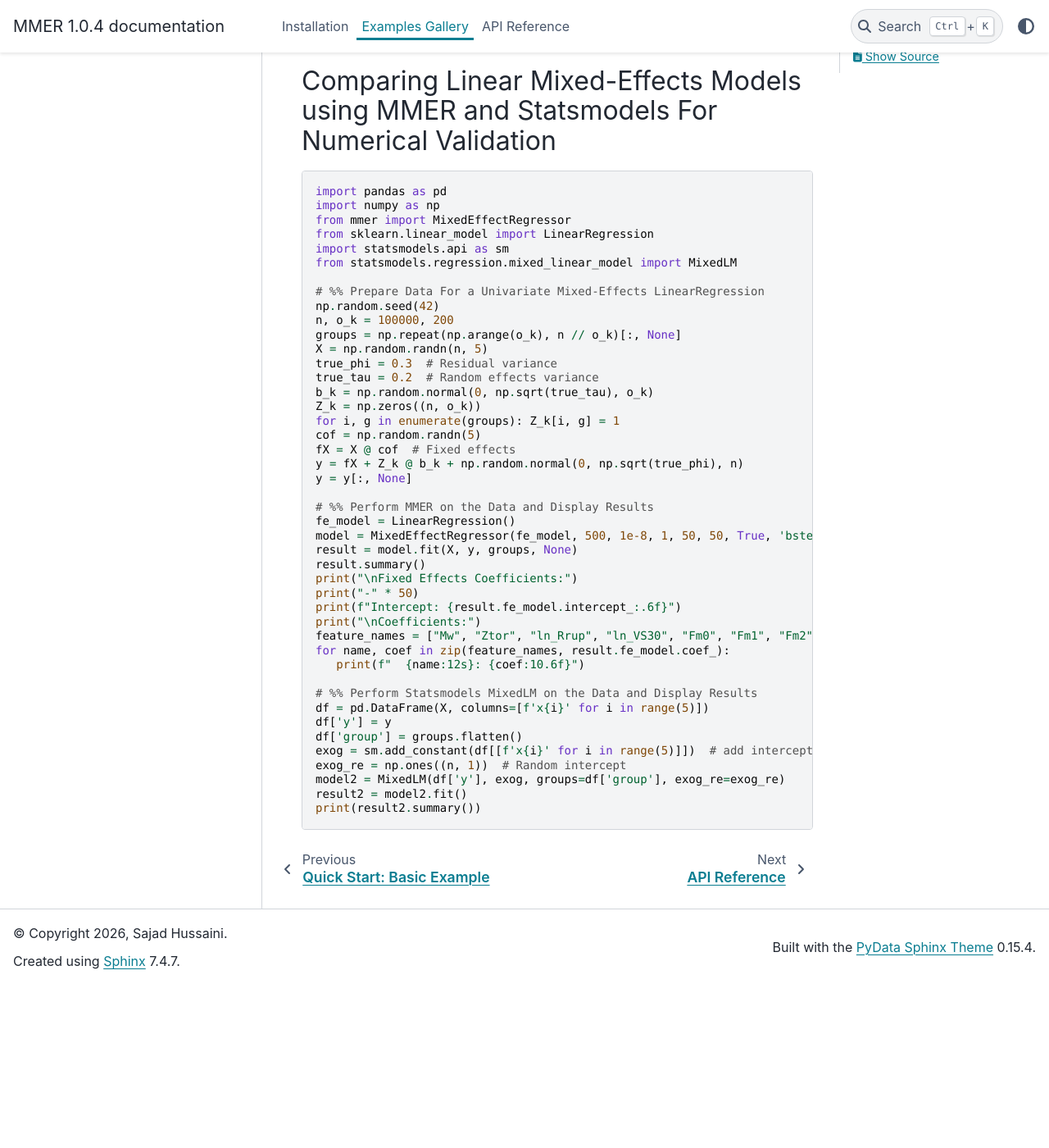
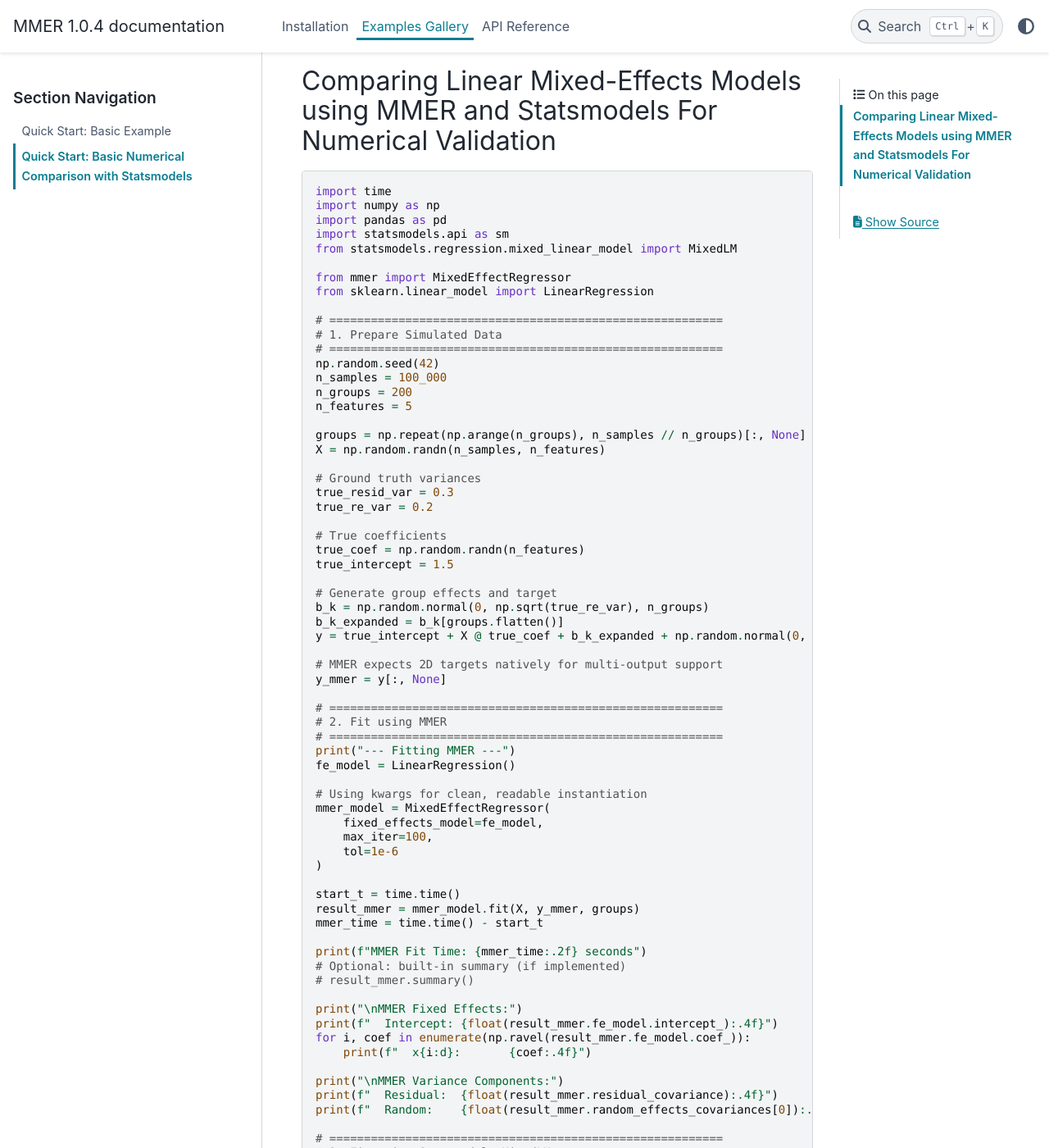
Before and after one commit to Sajad-Hussaini/mmer, a Sphinx documentation site: the page built from docs/source/examples/statsmodel_comparison.rst, in a window 1280 px wide and 1400 px high, scrolled down 202 px. Shown: the whole window at 82% size. Built offline with Sphinx 7.4.7 and the PyData theme 0.15.4, drawn with Linux system fonts in a browser that asks for light colours; before the commit the page ends 1403 px from its top, so only the background shows below that; some of the changed text lies outside the part shown.

Commit message:
improved documentation

```diff
--- a/docs/source/examples/statsmodel_comparison.rst
+++ b/docs/source/examples/statsmodel_comparison.rst
@@ -8,47 +8,89 @@
 
 .. code-block:: python
 
+   import time
+   import numpy as np
    import pandas as pd
-   import numpy as np
-   from mmer import MixedEffectRegressor
-   from sklearn.linear_model import LinearRegression
    import statsmodels.api as sm
    from statsmodels.regression.mixed_linear_model import MixedLM
 
-   # %% Prepare Data For a Univariate Mixed-Effects LinearRegression
+   from mmer import MixedEffectRegressor
+   from sklearn.linear_model import LinearRegression
+
+   # =========================================================
+   # 1. Prepare Simulated Data
+   # =========================================================
    np.random.seed(42)
-   n, o_k = 100000, 200
-   groups = np.repeat(np.arange(o_k), n // o_k)[:, None]
-   X = np.random.randn(n, 5)
-   true_phi = 0.3  # Residual variance
-   true_tau = 0.2  # Random effects variance
-   b_k = np.random.normal(0, np.sqrt(true_tau), o_k)
-   Z_k = np.zeros((n, o_k))
-   for i, g in enumerate(groups): Z_k[i, g] = 1
-   cof = np.random.randn(5)
-   fX = X @ cof  # Fixed effects
-   y = fX + Z_k @ b_k + np.random.normal(0, np.sqrt(true_phi), n)
-   y = y[:, None]
+   n_samples = 100_000
+   n_groups = 200
+   n_features = 5
 
-   # %% Perform MMER on the Data and Display Results
+   groups = np.repeat(np.arange(n_groups), n_samples // n_groups)[:, None]
+   X = np.random.randn(n_samples, n_features)
+
+   # Ground truth variances
+   true_resid_var = 0.3
+   true_re_var = 0.2
+
+   # True coefficients
+   true_coef = np.random.randn(n_features)
+   true_intercept = 1.5
+
+   # Generate group effects and target
+   b_k = np.random.normal(0, np.sqrt(true_re_var), n_groups)
+   b_k_expanded = b_k[groups.flatten()]
+   y = true_intercept + X @ true_coef + b_k_expanded + np.random.normal(0, np.sqrt(true_resid_var), n_samples)
+
+   # MMER expects 2D targets natively for multi-output support
+   y_mmer = y[:, None]
+
+   # =========================================================
+   # 2. Fit using MMER
+   # =========================================================
+   print("--- Fitting MMER ---")
    fe_model = LinearRegression()
-   model = MixedEffectRegressor(fe_model, 500, 1e-8, 1, 50, 50, True, 'bste', 1, 'loky')
-   result = model.fit(X, y, groups, None)
-   result.summary()
-   print("\nFixed Effects Coefficients:")
-   print("-" * 50)
-   print(f"Intercept: {result.fe_model.intercept_:.6f}")
-   print("\nCoefficients:")
-   feature_names = ["Mw", "Ztor", "ln_Rrup", "ln_VS30", "Fm0", "Fm1", "Fm2", "Fm3"]
-   for name, coef in zip(feature_names, result.fe_model.coef_):
-      print(f"  {name:12s}: {coef:10.6f}")
 
-   # %% Perform Statsmodels MixedLM on the Data and Display Results
-   df = pd.DataFrame(X, columns=[f'x{i}' for i in range(5)])
+   # Using kwargs for clean, readable instantiation
+   mmer_model = MixedEffectRegressor(
+       fixed_effects_model=fe_model,
+       max_iter=100,
+       tol=1e-6
+   )
+
+   start_t = time.time()
+   result_mmer = mmer_model.fit(X, y_mmer, groups)
+   mmer_time = time.time() - start_t
+
+   print(f"MMER Fit Time: {mmer_time:.2f} seconds")
+   # Optional: built-in summary (if implemented)
+   # result_mmer.summary()
+
+   print("\nMMER Fixed Effects:")
+   print(f"  Intercept: {float(result_mmer.fe_model.intercept_):.4f}")
+   for i, coef in enumerate(np.ravel(result_mmer.fe_model.coef_)):
+       print(f"  x{i:d}:       {coef:.4f}")
+
+   print("\nMMER Variance Components:")
+   print(f"  Residual:  {float(result_mmer.residual_covariance):.4f}")
+   print(f"  Random:    {float(result_mmer.random_effects_covariances[0]):.4f}")
+
+   # =========================================================
+   # 3. Fit using Statsmodels MixedLM
+   # =========================================================
+   print("\n--- Fitting Statsmodels MixedLM ---")
+   df = pd.DataFrame(X, columns=[f'x{i}' for i in range(n_features)])
    df['y'] = y
    df['group'] = groups.flatten()
-   exog = sm.add_constant(df[[f'x{i}' for i in range(5)]])  # add intercept
-   exog_re = np.ones((n, 1))  # Random intercept
-   model2 = MixedLM(df['y'], exog, groups=df['group'], exog_re=exog_re)
-   result2 = model2.fit()
-   print(result2.summary())
+
+   # Add explicit intercept column for statsmodels
+   exog = sm.add_constant(df[[f'x{i}' for i in range(n_features)]])
+
+   # By default, MixedLM automatically includes a random intercept
+   sm_model = MixedLM(df['y'], exog, groups=df['group'])
+
+   start_t = time.time()
+   result_sm = sm_model.fit()
+   sm_time = time.time() - start_t
+
+   print(f"Statsmodels Fit Time: {sm_time:.2f} seconds\n")
+   print(result_sm.summary())
```
Also changed, not shown: docs/source/examples/basic_fit.rst (+9 -3 lines), 4 other files.
